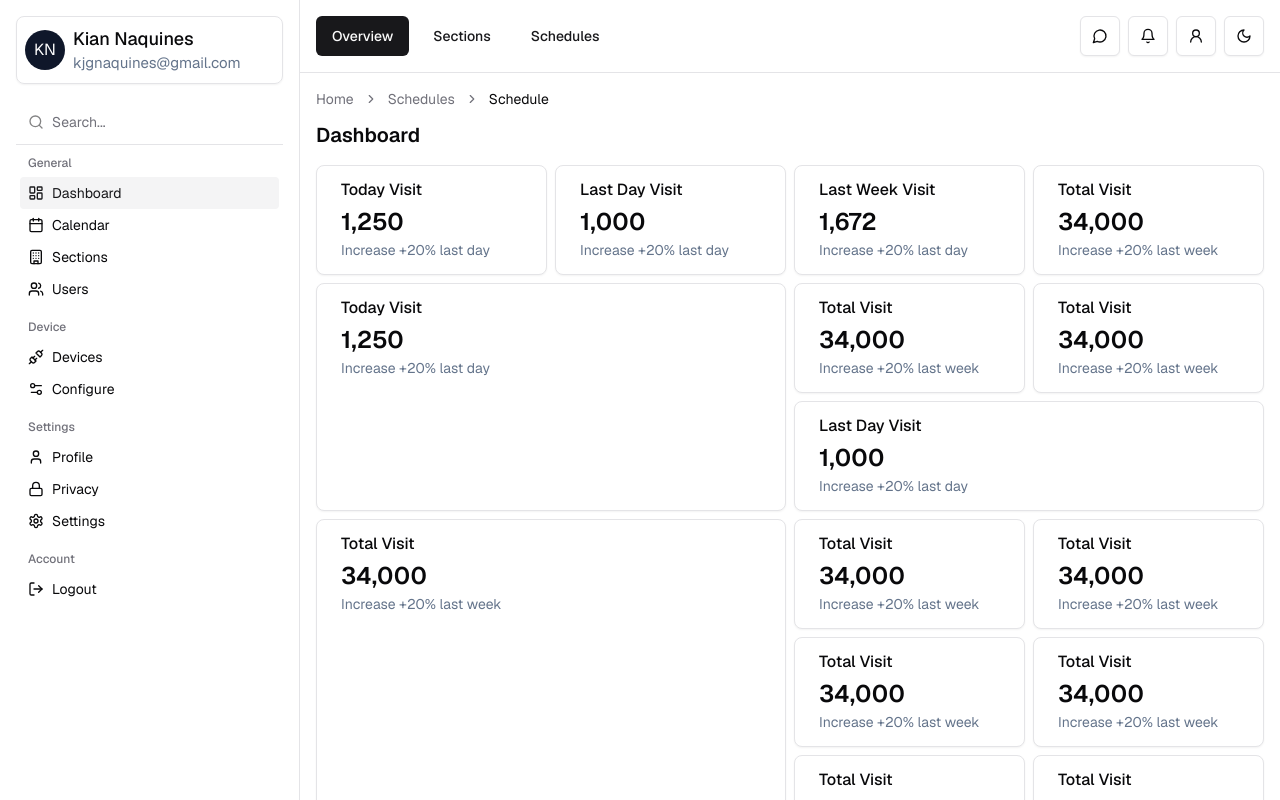
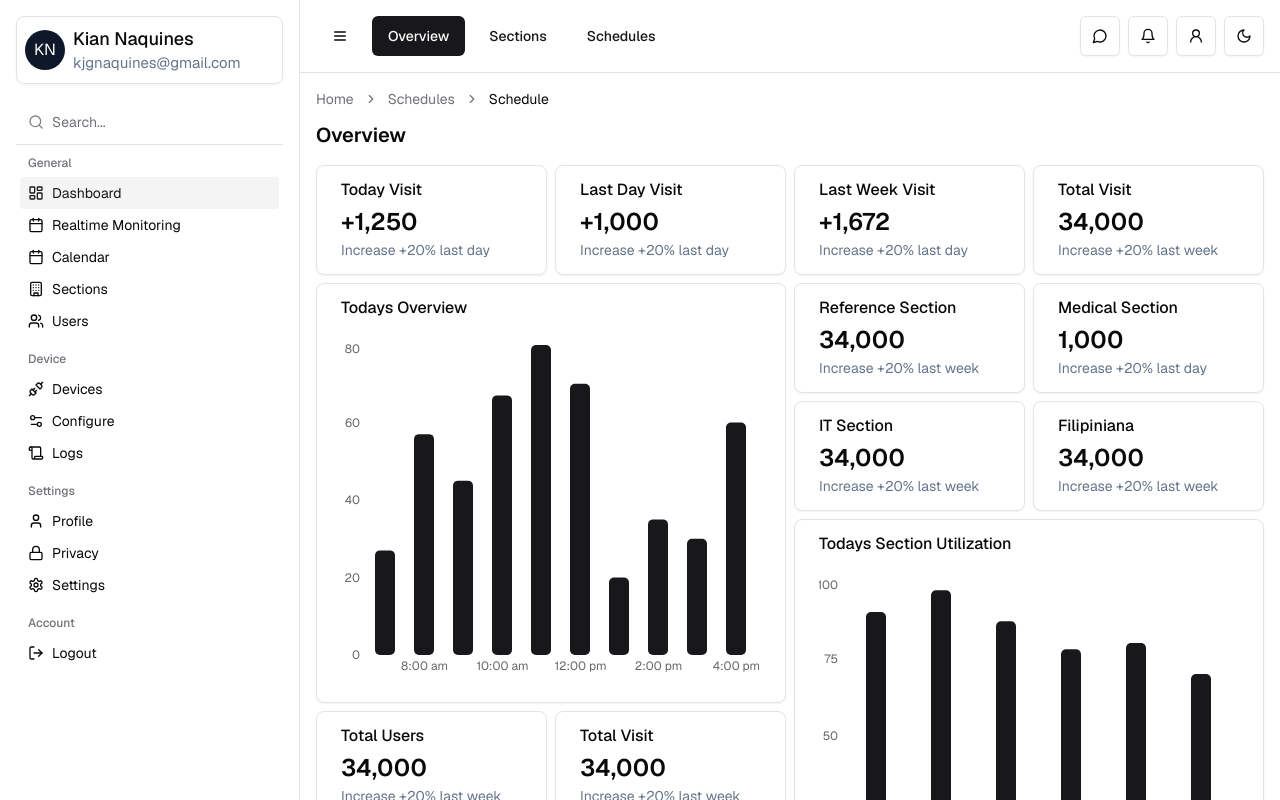
Before and after one commit to kiannaquines/crowd-monitoring-app, a Next.js app: page / in a window 1280 px wide. Shown: the top 800 px of the page. Built offline with nearby package versions, Linux system fonts and the light colour scheme.

Commit message:
fix dashboard UI

```diff
--- a/app/page.tsx
+++ b/app/page.tsx
@@ -9,17 +9,19 @@ import {
   CardTitle,
 } from "@/components/ui/card"
 import { Building } from 'lucide-react';
+import BarGraphToday from '../components/BarGraphToday';
+import UtilizationGraph from '../components/UtilizationGraph';
 
 const HomePage = () => {
   return (
     <main>
-      <h1 className='text-xl font-semibold'>Dashboard</h1>
+      <h1 className='text-xl font-semibold'>Overview</h1>
 
       <div className='grid grid-cols-4 mt-4 gap-2'>
         <Card className='shadow-sm'>
           <CardContent className='py-3'>
             <h4 className='font-medium'>Today Visit</h4>
-            <h1 className='text-2xl font-semibold mt-1'>1,250</h1>
+            <h1 className='text-2xl font-semibold mt-1'>+1,250</h1>
             <small className='text-slate-500 text-sm'>Increase +20% last day</small>
           </CardContent>
         </Card>
@@ -27,7 +29,7 @@ const HomePage = () => {
         <Card className='shadow-sm'>
           <CardContent className='py-3'>
             <h4 className='font-medium'>Last Day Visit</h4>
-            <h1 className='text-2xl font-semibold mt-1'>1,000</h1>
+            <h1 className='text-2xl font-semibold mt-1'>+1,000</h1>
             <small className='text-slate-500 text-sm'>Increase +20% last day</small>
           </CardContent>
         </Card>
@@ -35,7 +37,7 @@ const HomePage = () => {
         <Card className='shadow-sm'>
           <CardContent className='py-3'>
             <h4 className='font-medium'>Last Week Visit</h4>
-            <h1 className='text-2xl font-semibold mt-1'>1,672</h1>
+            <h1 className='text-2xl font-semibold mt-1'>+1,672</h1>
             <small className='text-slate-500 text-sm'>Increase +20% last day</small>
           </CardContent>
         </Card>
@@ -50,63 +52,53 @@ const HomePage = () => {
 
         <Card className="col-span-2 row-span-6 shadow-sm">
           <CardContent className='py-3'>
-            <h4 className='font-medium'>Today Visit</h4>
-            <h1 className='text-2xl font-semibold mt-1'>1,250</h1>
-            <small className='text-slate-500 text-sm'>Increase +20% last day</small>
+            <h4 className='font-medium'>Todays Overview</h4>
+              <BarGraphToday/>
           </CardContent>
         </Card>
 
         <Card className='shadow-sm'>
           <CardContent className='py-3'>
-            <h4 className='font-medium'>Total Visit</h4>
+            <h4 className='font-medium'>Reference Section</h4>
             <h1 className='text-2xl font-semibold mt-1'>34,000</h1>
             <small className='text-slate-500 text-sm'>Increase +20% last week</small>
           </CardContent>
         </Card>
 
-        <Card className='shadow-sm'>
+        <Card className="shadow-sm ">
           <CardContent className='py-3'>
-            <h4 className='font-medium'>Total Visit</h4>
+            <h4 className='font-medium'>Medical Section</h4>
+            <h1 className='text-2xl font-semibold mt-1'>1,000</h1>
+            <small className='text-slate-500 text-sm'>Increase +20% last day</small>
+          </CardContent>
+        </Card>
+
+        <Card className='shadow-sm '>
+          <CardContent className='py-3'>
+            <h4 className='font-medium'>IT Section</h4>
             <h1 className='text-2xl font-semibold mt-1'>34,000</h1>
             <small className='text-slate-500 text-sm'>Increase +20% last week</small>
           </CardContent>
         </Card>
 
-        <Card className="col-span-2 row-span-5 shadow-sm">
+        <Card className='shadow-sm '>
           <CardContent className='py-3'>
-            <h4 className='font-medium'>Last Day Visit</h4>
-            <h1 className='text-2xl font-semibold mt-1'>1,000</h1>
-            <small className='text-slate-500 text-sm'>Increase +20% last day</small>
-          </CardContent>
-        </Card>
-
-        <Card className='shadow-sm col-span-2 row-span-3'>
-          <CardContent className='py-3'>
-            <h4 className='font-medium'>Total Visit</h4>
+            <h4 className='font-medium'>Filipiniana</h4>
             <h1 className='text-2xl font-semibold mt-1'>34,000</h1>
             <small className='text-slate-500 text-sm'>Increase +20% last week</small>
           </CardContent>
         </Card>
 
-        <Card className='shadow-sm'>
+        <Card className='shadow-sm col-span-2 row-span-6'>
           <CardContent className='py-3'>
-            <h4 className='font-medium'>Total Visit</h4>
-            <h1 className='text-2xl font-semibold mt-1'>34,000</h1>
-            <small className='text-slate-500 text-sm'>Increase +20% last week</small>
+            <h4 className='font-medium'>Todays Section Utilization</h4>
+            <UtilizationGraph/>
           </CardContent>
         </Card>
 
         <Card className='shadow-sm'>
           <CardContent className='py-3'>
-            <h4 className='font-medium'>Total Visit</h4>
-            <h1 className='text-2xl font-semibold mt-1'>34,000</h1>
-            <small className='text-slate-500 text-sm'>Increase +20% last week</small>
-          </CardContent>
-        </Card>
-
-        <Card className='shadow-sm'>
-          <CardContent className='py-3'>
-            <h4 className='font-medium'>Total Visit</h4>
+            <h4 className='font-medium'>Total Users</h4>
             <h1 className='text-2xl font-semibold mt-1'>34,000</h1>
             <small className='text-slate-500 text-sm'>Increase +20% last week</small>
           </CardContent>
--- /dev/null
+++ b/components/BarGraphToday.tsx
@@ -0,0 +1,62 @@
+'use client';
+
+import {BarChart,Bar,ResponsiveContainer,XAxis, YAxis, Tooltip} from 'recharts';
+
+const deviceCountData = [
+  {
+    name: '7:00 am',
+    deviceCount: 27
+  },
+  {
+    name: '8:00 am',
+    deviceCount: 57
+  },
+  {
+    name: '9:00 am',
+    deviceCount: 45
+  },
+  {
+    name: '10:00 am',
+    deviceCount: 67
+  },
+  {
+    name: '11:00 am',
+    deviceCount: 80
+  },
+  {
+    name: '12:00 pm',
+    deviceCount: 70
+  },
+  {
+    name: '1:00 pm',
+    deviceCount: 20
+  },
+  {
+    name: '2:00 pm',
+    deviceCount: 35
+  },
+  {
+    name: '3:00 pm',
+    deviceCount: 30
+  },
+  {
+    name: '4:00 pm',
+    deviceCount: 60
+  }
+];
+
+const BarGraphToday = () => {
+  return (
+    <div className='mt-5' style={{ width: '100%', height: 350 }}>
+      <ResponsiveContainer width="100%" height="100%">
+        <BarChart width={500} height={400} data={deviceCountData}>
+            <XAxis tickMargin={0} minTickGap={0} dataKey="name" axisLine={false} tickLine={false} tick={{ fontSize: 12 }}/>
+            <YAxis dataKey="deviceCount" width={20} tick={{ fontSize: 12 }} tickLine={false} axisLine={false} tickMargin={0} minTickGap={0} />
+            <Bar type='monotone' barSize={20} dataKey="deviceCount" fill="#18181B" radius={[5, 5, 5, 5]}/>
+        </BarChart>
+      </ResponsiveContainer>
+    </div>
+  );
+}
+
+export default BarGraphToday
--- a/components/Header.tsx
+++ b/components/Header.tsx
@@ -1,12 +1,15 @@
 import React from "react";
 import { Button } from "@/components/ui/button"
 import Link from "next/link";
-import { Bell,MessageCircle,UserRound,Moon } from 'lucide-react';
+import { Bell,MessageCircle,UserRound,Moon,Menu } from 'lucide-react';
 
 const Header = () => {
     return (
         <header className="flex flex-row justify-items-between justify-between border-b p-4">
             <div className="flex justify-items-center justify-center gap-2">
+                <Button variant="ghost">
+                    <Menu className="h4 w-4"/>
+                </Button>
                 <Button>
                     <Link href="/">Overview</Link>
                 </Button>
--- a/components/Sidebar.tsx
+++ b/components/Sidebar.tsx
@@ -12,7 +12,8 @@ import {
     Lock,
     Unplug,
     Settings2,
-    LogOut
+    LogOut,
+    Scroll
   } from "lucide-react"
 
 const Sidebar = () => {
@@ -31,6 +32,10 @@ const Sidebar = () => {
                                 <span>Dashboard</span>
                             </CommandItem>
                         </Link>
+                        <CommandItem>
+                            <Calendar className="mr-2 h-4 w-4" />
+                            <span>Realtime Monitoring</span>
+                        </CommandItem>
                         <CommandItem>
                             <Calendar className="mr-2 h-4 w-4" />
                             <span>Calendar</span>
@@ -54,6 +59,10 @@ const Sidebar = () => {
                         <CommandItem>
                             <Settings2 className="mr-2 h-4 w-4" />
                             <span>Configure</span>
+                        </CommandItem>
+                        <CommandItem>
+                            <Scroll className="mr-2 h-4 w-4" />
+                            <span>Logs</span>
                         </CommandItem>
                     </CommandGroup>
                     <CommandGroup heading="Settings">
--- /dev/null
+++ b/components/UtilizationGraph.tsx
@@ -0,0 +1,46 @@
+'use client';
+
+import {BarChart,Bar,ResponsiveContainer,XAxis, YAxis, Tooltip} from 'recharts';
+
+const deviceCountData = [
+  {
+    name: 'Reference',
+    deviceCount: 90
+  },
+  {
+    name: 'Info Tech',
+    deviceCount: 97
+  },
+  {
+    name: 'Medical',
+    deviceCount: 87
+  },
+  {
+    name: 'USM Publication',
+    deviceCount: 78
+  },
+  {
+    name: 'Filipiniana',
+    deviceCount: 80
+  },
+  {
+    name: 'Serial',
+    deviceCount: 70
+  },
+];
+
+const UtilizationGraph = () => {
+  return (
+    <div className='mt-5' style={{ width: '100%', height: 350 }}>
+      <ResponsiveContainer width="100%" height="100%">
+        <BarChart width={500} height={400} data={deviceCountData}>
+            <XAxis tickMargin={0} minTickGap={0} dataKey="name" axisLine={false} tickLine={false} tick={{ fontSize: 12 }}/>
+            <YAxis dataKey="deviceCount" width={20} tick={{ fontSize: 12 }} tickLine={false} axisLine={false} tickMargin={0} minTickGap={0} />
+            <Bar type='monotone' barSize={20} dataKey="deviceCount" fill="#18181B" radius={[5, 5, 5, 5]}/>
+        </BarChart>
+      </ResponsiveContainer>
+    </div>
+  );
+}
+
+export default UtilizationGraph
--- a/package.json
+++ b/package.json
@@ -24,6 +24,7 @@
     "react": "^18",
     "react-dom": "^18",
     "react-icons": "^5.2.1",
+    "recharts": "^2.12.7",
     "tailwind-merge": "^2.3.0",
     "tailwindcss-animate": "^1.0.7"
   },
```
Also changed, not shown: 1 other file (tests, documents, lock files or other folders).
